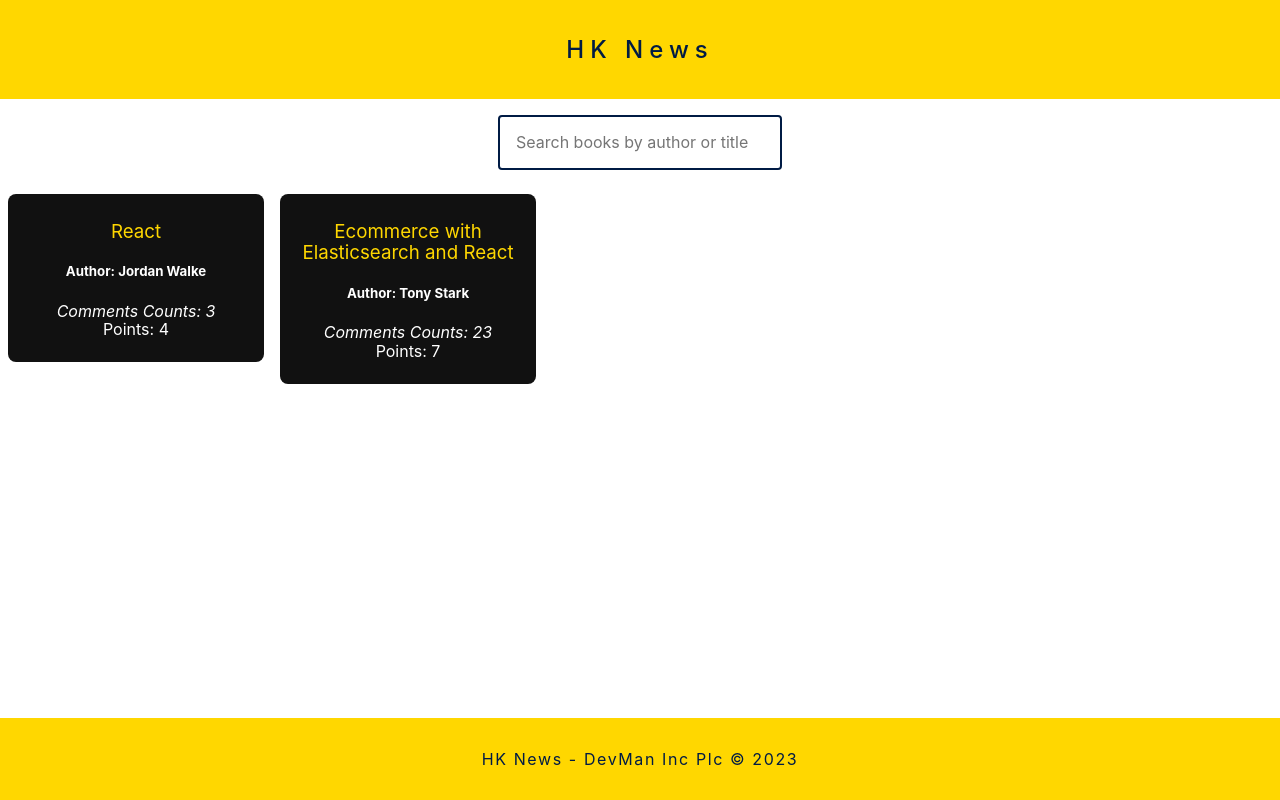
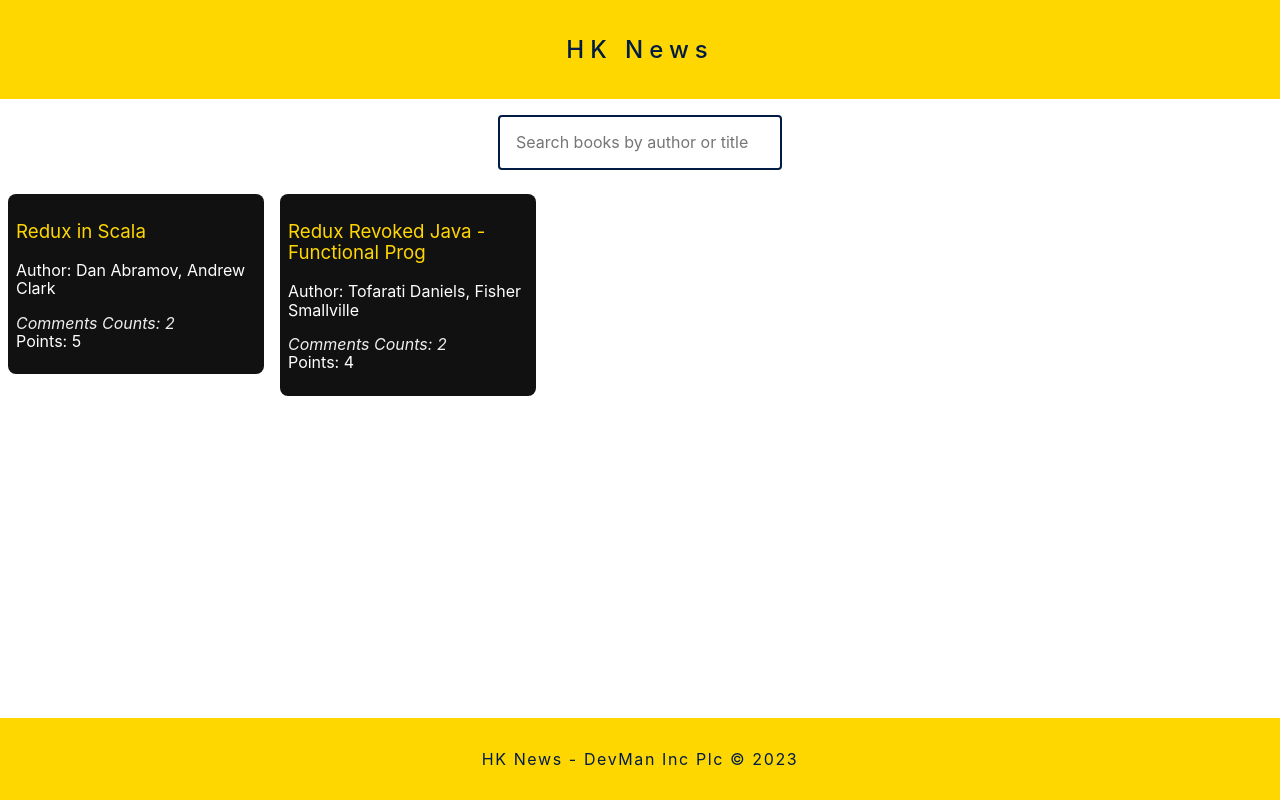
Before and after one commit to searchs/hkstories, a React (Create React App) app: page / in a window 1280 px wide. Built offline with nearby package versions, Linux system fonts and the light colour scheme.

Commit message:
Feat: Replace call to book with index on list

```diff
--- a/src/App.js
+++ b/src/App.js
@@ -79,10 +79,7 @@ function App() {
     return [value, setValue];
   };
 
-  const [searchTerm, setSearchTerm] = useSemiPersistenceState(
-    'search',
-    'React'
-  );
+  const [searchTerm, setSearchTerm] = useSemiPersistenceState('search', 'red');
 
   // useState(
   //   localStorage.getItem('search') || 'React'
@@ -109,7 +106,7 @@ function App() {
     <div className='App'>
       <Header />
       <SearchBox search={searchTerm} handleChange={onHandleChange} />
-      <CardList books={filteredBooks} className='center' />
+      <CardList books={filteredBooks} className='center items-center pa-3' />
       <Footer />
     </div>
   );
--- a/src/components/Card.js
+++ b/src/components/Card.js
@@ -2,15 +2,16 @@ import React from 'react';
 
 function Card({ url, title, author, num_comments, points }) {
   return (
-    <div className='fl w-20 pa2 mr2 br3 ma2 bg-near-black  white'>
+    // <div className='fl w-20 pa2 mr2 br3 ma2 bg-near-black  white'>
+    <div className='fl w-20 pa2 mr2 br3 ma2 bg-near-black  white tl'>
       <h3>
         <a href={url} className='link yellow fw4'>
           {title}
         </a>
       </h3>
-      <h5>Author: {author}</h5>
+      <p className='fw-2'>Author: {author}</p>
       <p>
-        <span className='i'>Comments Counts: {num_comments}</span>
+        <span className='i light-gray'>Comments Counts: {num_comments}</span>
         <br />
         <span> Points: {points} </span>
       </p>
--- a/src/components/CardList.js
+++ b/src/components/CardList.js
@@ -6,7 +6,7 @@ const CardList = ({ books }) => {
     return (
       <Card
         key={idx}
-        title={book.title}
+        title={books[idx].title}
         url={books[idx].url}
         author={books[idx].author}
         num_comments={books[idx].num_comments}
```
